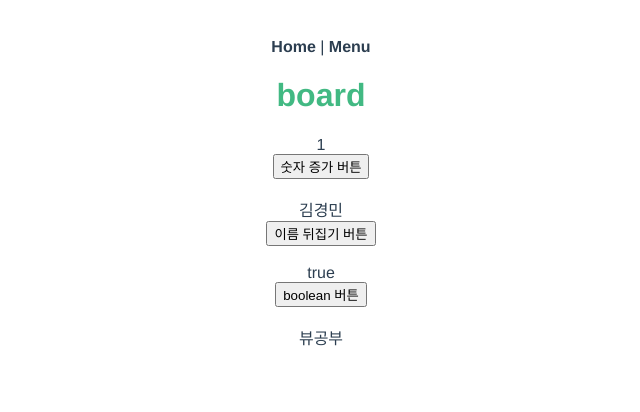
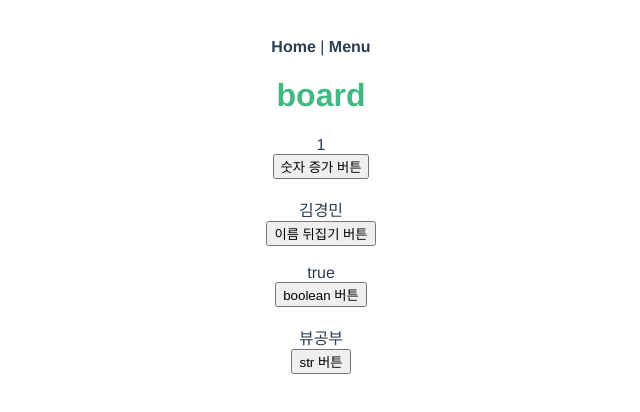
Before and after one commit to kyeongmin21/vueStudy, a Vue app: page /board in a window 1280 px wide. Shown: the top 412 px of the page, without its empty margins (319-959 px from the left). Built offline with nearby package versions, Linux system fonts and the light colour scheme.

Commit message:
vue 공부

```diff
--- a/src/components/BoardChild.vue
+++ b/src/components/BoardChild.vue
@@ -13,6 +13,7 @@
     <br><br>
 
     <div>{{ str }}</div>
+    <button @click="push">str 버튼</button>
   </div>
 </template>
 
@@ -37,6 +38,9 @@ export default {
     },
     flag() {
       this.$emit('onoff', this.bool)
+    },
+    push() {
+      this.$emit('pushEvent', this.str)
     }
   },
 };
--- a/src/views/Board.vue
+++ b/src/views/Board.vue
@@ -7,7 +7,8 @@
                 @reverse="reverseName"
                 :bool="ttff"
                 @onoff="flag"
-                :str="string">
+                :str="string"
+                @pushEvent="push">
 
     </BoardChild>
   </div>
@@ -38,6 +39,10 @@ export default {
     },
     flag(value) {
       this.ttff = !value
+    },
+    push(value) {
+      value = '뷰공부합니다.'
+      this.string = value
     }
   },
 };
```
